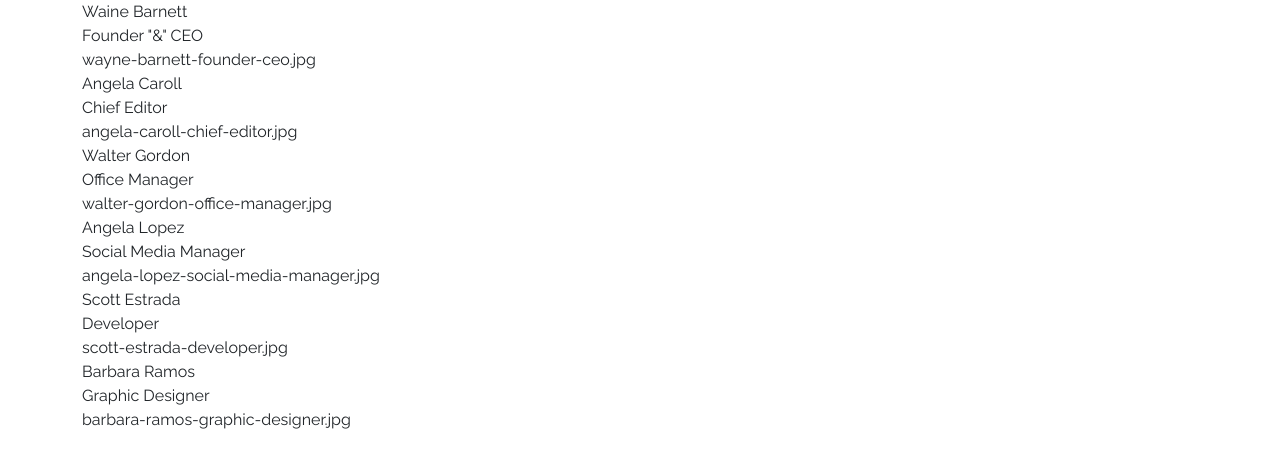
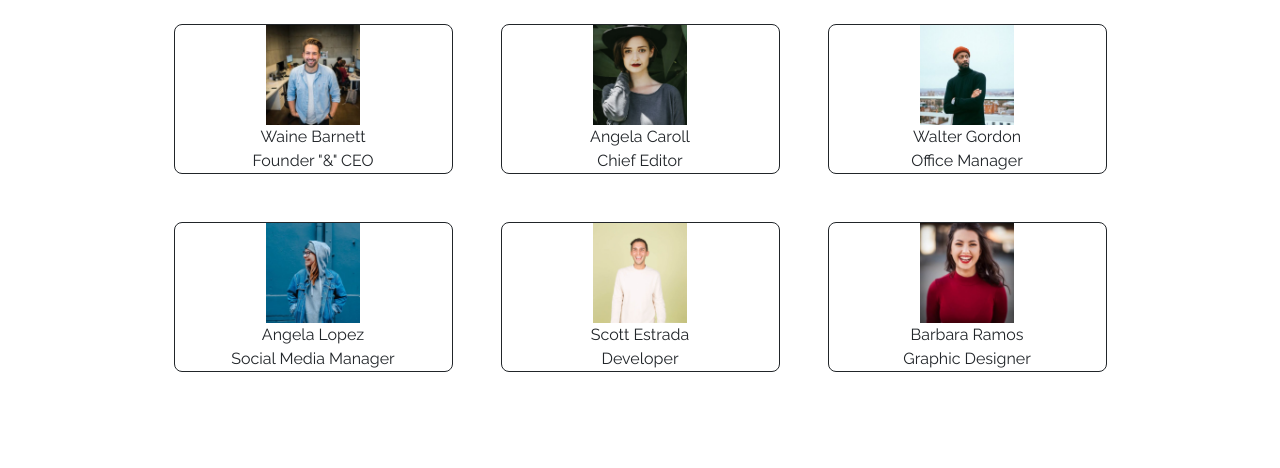
Before and after one commit to LorenzoCastiglion/js-our-team, a plain HTML site: page index.html in a window 1280 px wide. Drawn offline with nearby package versions, Linux system fonts and the light colour scheme.

Commit message:
inserita foto dinamica nelle card

```diff
--- a/JS/script.js
+++ b/JS/script.js
@@ -2,8 +2,7 @@
 
 
 
-// BONUS 1:
-// Trasformare la stringa foto in una immagine effettiva
+
 // BONUS 2:
 // Organizzare i singoli membri in card/schede e stilarli a vostro gusto :slightly_smiling_face:
 // BONUS 3:
@@ -54,6 +53,13 @@ const team = [
 
 ]
 
+
+
+
+// MILESTONE 1:
+// Stampare su console le informazioni di nome, ruolo e la stringa della foto
+
+
 for(let element of team){
     for(let key in element){
         console.log(`${key}: ${element[key]}`);
@@ -62,23 +68,49 @@ for(let element of team){
 }
 
 
+// MILESTONE 2:
+// Stampare le stesse informazioni su DOM sottoforma di stringheconst carte = document.querySelector('.container')
 
-// MILESTONE 1:
-// Stampare su console le informazioni di nome, ruolo e la stringa della foto
 
 const carte = document.querySelector('.container')
 
+carte.classList.add('row','flex-wrap', 'justify-content-center', 'align-items-center', 'm-auto')
+
 for(let element of team){
     const carta = document.createElement('div');
+    carta.classList.add('text-center', 'col-3', 'm-4', 'rounded-3', 'border', 'border-dark' )
+
+
     for(let key in element){
 
-        const profile = document.createElement('div');
-        carta.innerHTML += element[key];
-        carte.append(carta)
-        carta.append(profile);
+        if(key == 'nome'){
+            const innerCard =document.createElement('div')
+            innerCard.classList.add('nome')
+            innerCard.innerHTML = `${element[key]}`;
+            carte.append(carta)
+            carta.append(innerCard);
+        }
+        else if(key == 'role'){
+            const innerCard =document.createElement('div')
+            innerCard.classList.add('role')
+            innerCard.innerHTML = `${element[key]}`;
+            carte.append(carta)
+            carta.append(innerCard);
+        }
+        else if(key == 'photo'){
+            const innerCard =document.createElement('div')
+            innerCard.innerHTML = `<img src="../img/${element[key]}">`;
+            innerCard.classList.add('photo')
+            carte.append(carta)
+            carta.prepend(innerCard);
+        }
+        // const innerCard = document.createElement('div');
+        // carta.innerHTML += element[key];
+        // carte.append(carta)
+        // carta.append(innerCard);
     }
 
 }
 
-// MILESTONE 2:
-// Stampare le stesse informazioni su DOM sottoforma di stringhe
+// BONUS 1:
+// Trasformare la stringa foto in una immagine effettiva
--- a/css/style.css
+++ b/css/style.css
@@ -13,3 +13,7 @@ body{
 
 
 }
+
+.photo img{
+    height: 100px;
+}
```
Also changed, not shown: index.html (+1 -1 lines).
